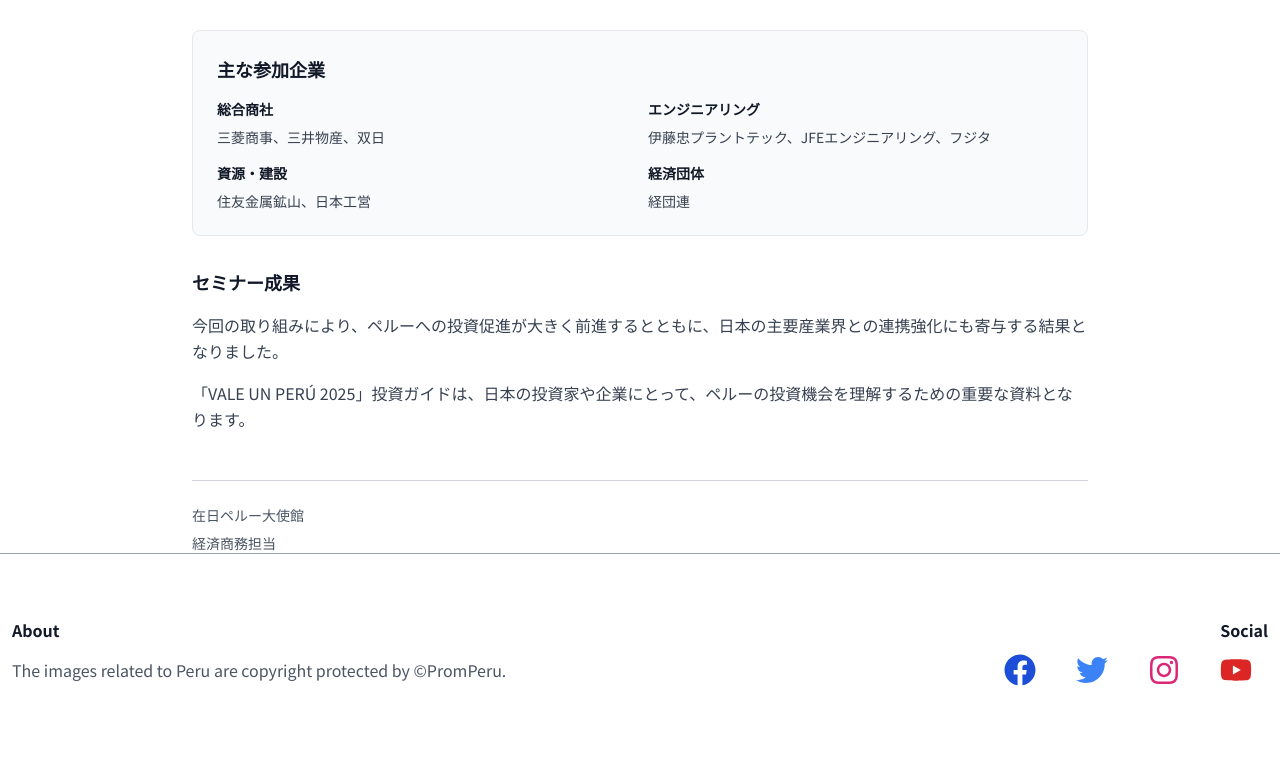
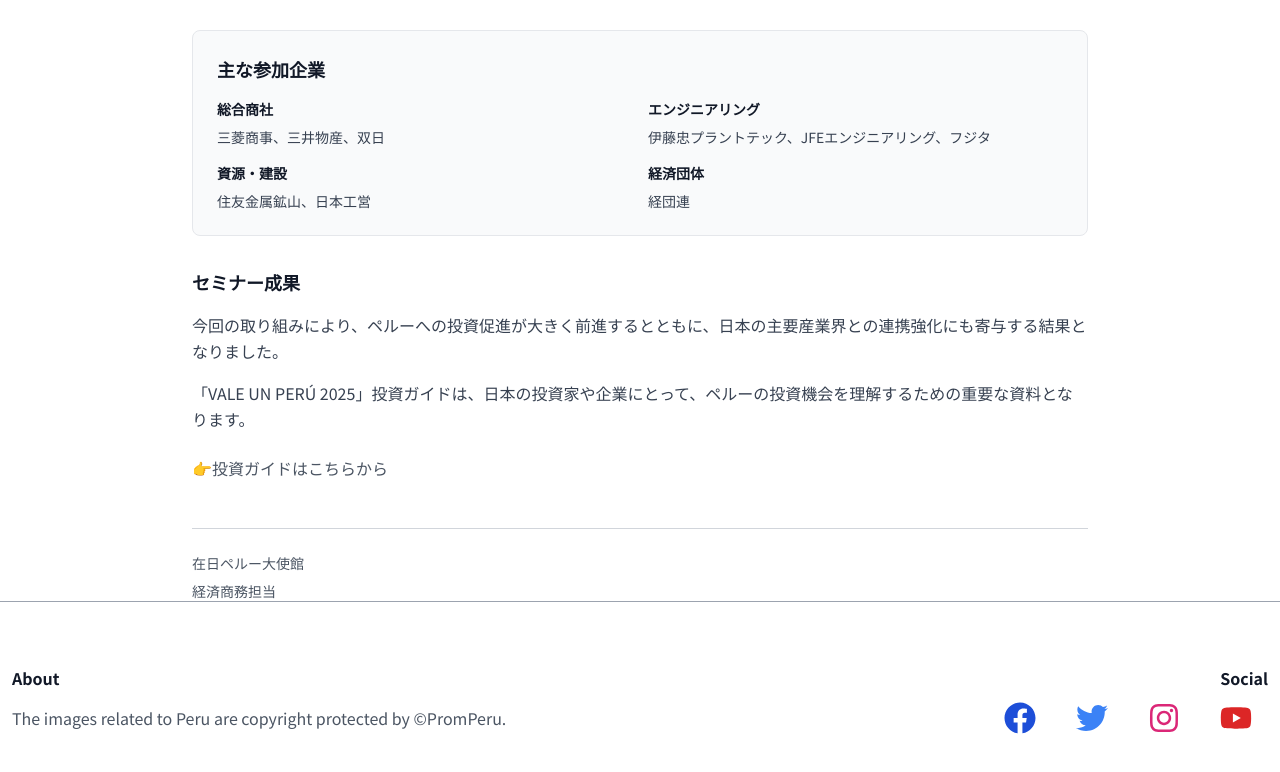
Before and after one commit to zesaru/promotionperu, a Next.js app: page /investing-in-peru/2025/peru-investment-seminar-tokyo-2025 in a window 1280 px wide. Shown: the part 1510-2282 px from the top of the page. Built offline with nearby package versions, Linux system fonts and the light colour scheme; no server answers.

Commit message:
feat(investing): add investment guide download link

```diff
--- a/src/pages/investing-in-peru/2025/peru-investment-seminar-tokyo-2025.tsx
+++ b/src/pages/investing-in-peru/2025/peru-investment-seminar-tokyo-2025.tsx
@@ -149,6 +149,11 @@ const InvestmentPage = () => {
           <p className="mb-6 text-gray-700 leading-relaxed">
             「VALE UN PERÚ 2025」投資ガイドは、日本の投資家や企業にとって、ペルーの投資機会を理解するための重要な資料となります。
           </p>
+          <p>
+            <a href="https://embperujapan.org/guia_de_inversiones-2025.pdf" target="_blank" rel="noopener noreferrer">
+            👉投資ガイドはこちらから
+            </a>
+          </p>
 
           {/* Footer */}
           <div className="mt-12 pt-6 border-t border-gray-300">
```
